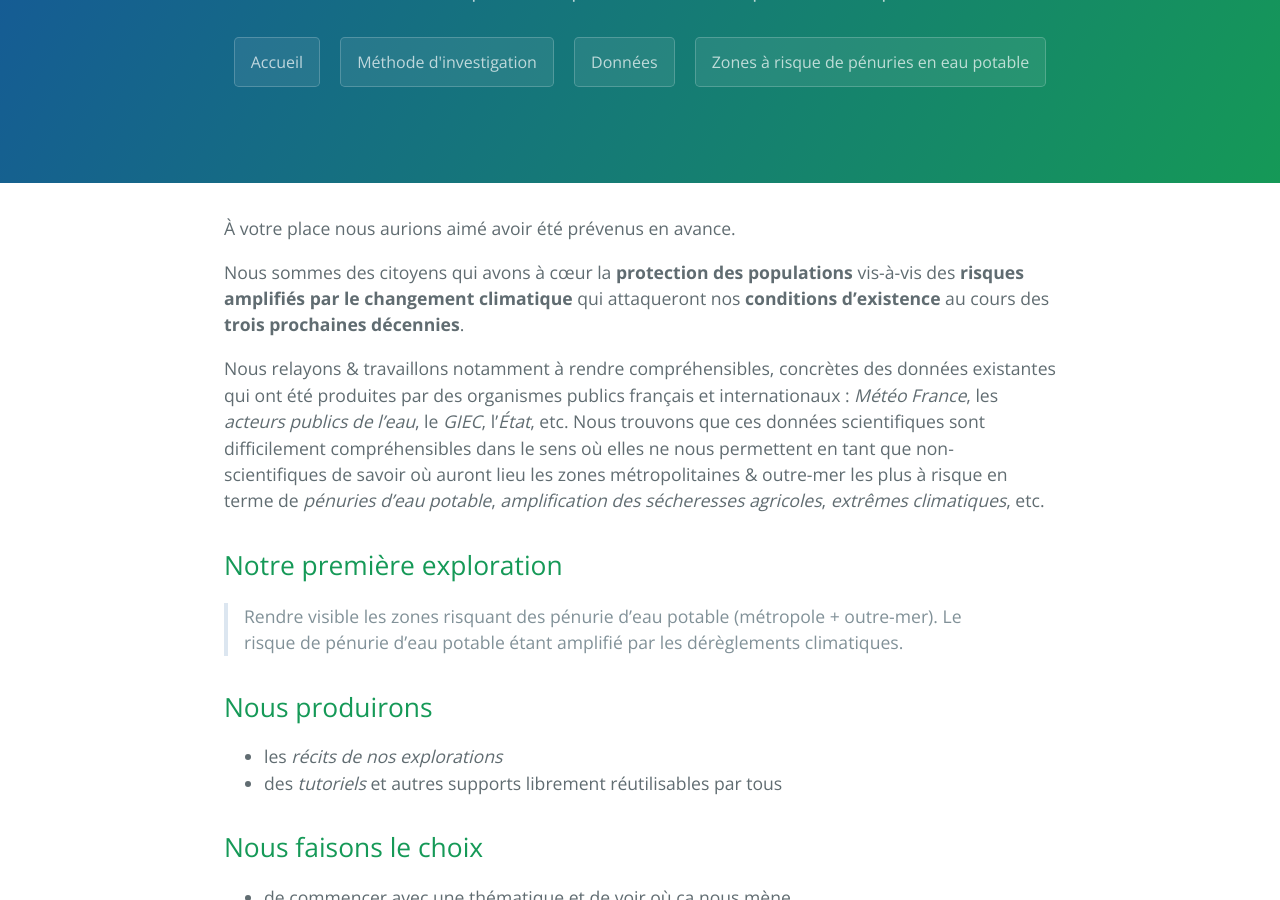
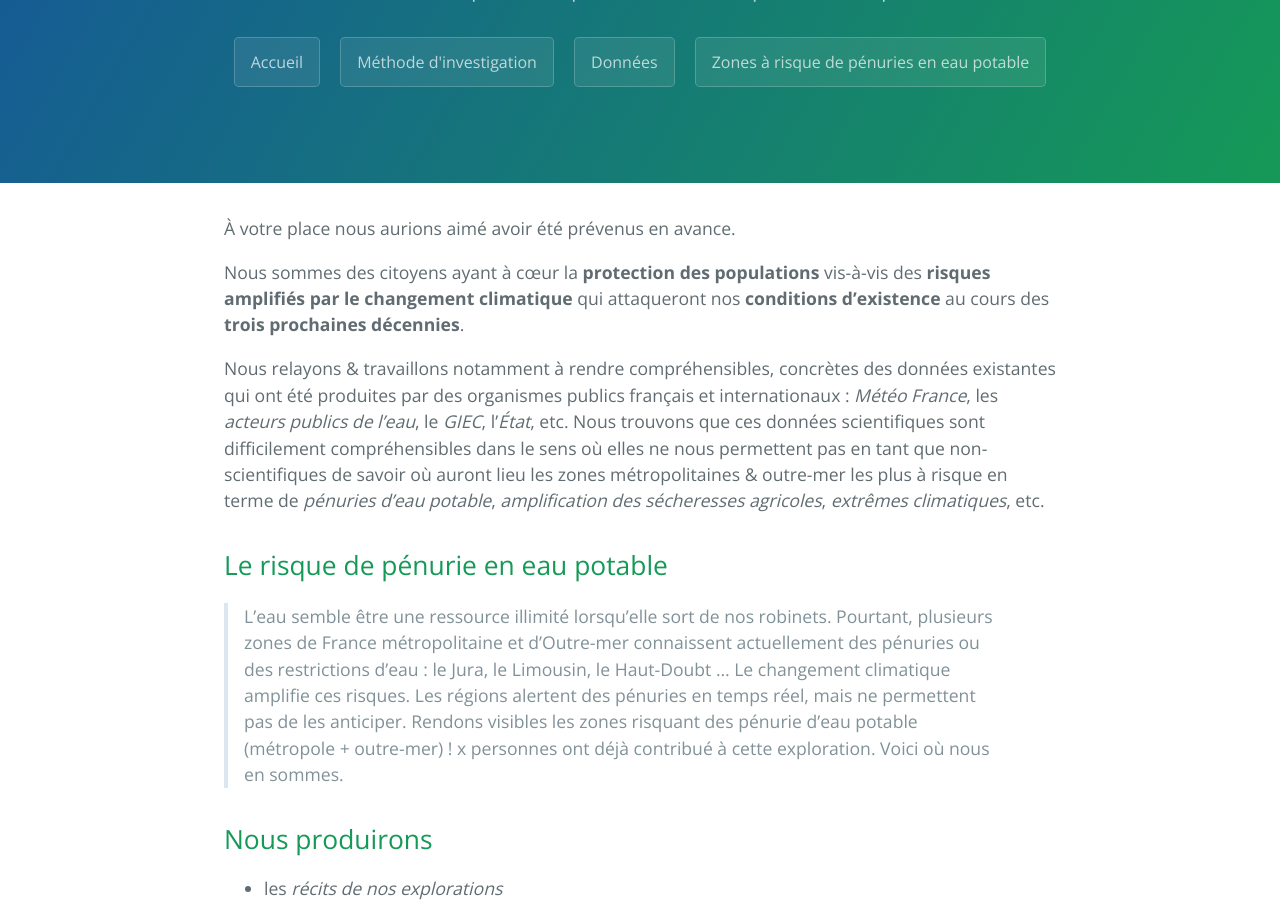
Before and after one commit to secheresses/Ancien-site, a Jekyll site: the page built from index.md, in a window 1280 px wide and 900 px high, scrolled down 200 px. Built offline with Jekyll 4.4.1, drawn with Linux system fonts in a browser that asks for light colours.

Commit message:
Section 1 : pénurie eau potable

```diff
--- a/index.md
+++ b/index.md
@@ -4,13 +4,13 @@ layout: default
 
 À votre place nous aurions aimé avoir été prévenus en avance.
 
-Nous sommes des citoyens qui avons à cœur la **protection des populations** vis-à-vis des **risques amplifiés par le changement climatique** qui attaqueront nos **conditions d'existence** au cours des **trois prochaines décennies**.
+Nous sommes des citoyens ayant à cœur la **protection des populations** vis-à-vis des **risques amplifiés par le changement climatique** qui attaqueront nos **conditions d'existence** au cours des **trois prochaines décennies**.
 
-Nous relayons & travaillons notamment à rendre compréhensibles, concrètes des données existantes qui ont été produites par des organismes publics français et internationaux : *Météo France*, les *acteurs publics de l'eau*, le *GIEC*, l'*État*, etc. Nous trouvons que ces données scientifiques sont difficilement compréhensibles dans le sens où elles ne nous permettent en tant que non-scientifiques de savoir où auront lieu les zones métropolitaines & outre-mer les plus à risque en terme de *pénuries d'eau potable*, *amplification des sécheresses agricoles*, *extrêmes climatiques*, etc.
+Nous relayons & travaillons notamment à rendre compréhensibles, concrètes des données existantes qui ont été produites par des organismes publics français et internationaux : *Météo France*, les *acteurs publics de l'eau*, le *GIEC*, l'*État*, etc. Nous trouvons que ces données scientifiques sont difficilement compréhensibles dans le sens où elles ne nous permettent pas en tant que non-scientifiques de savoir où auront lieu les zones métropolitaines & outre-mer les plus à risque en terme de *pénuries d'eau potable*, *amplification des sécheresses agricoles*, *extrêmes climatiques*, etc.
 
-## Notre première exploration
+## Le risque de pénurie en eau potable
 
-> Rendre visible les zones risquant des pénurie d'eau potable (métropole + outre-mer). Le risque de pénurie d'eau potable étant amplifié par les dérèglements climatiques.
+> L'eau semble être une ressource illimité lorsqu'elle sort de nos robinets. Pourtant, plusieurs zones de France métropolitaine et d'Outre-mer connaissent actuellement des pénuries ou des restrictions d'eau : le Jura, le Limousin, le Haut-Doubt ... Le changement climatique amplifie ces risques. Les régions alertent des pénuries en temps réel, mais ne permettent pas de les anticiper. Rendons visibles les zones risquant des pénurie d'eau potable (métropole + outre-mer) ! x personnes ont déjà contribué à cette exploration. Voici où nous en sommes.
 
 ## Nous produirons
 
```
